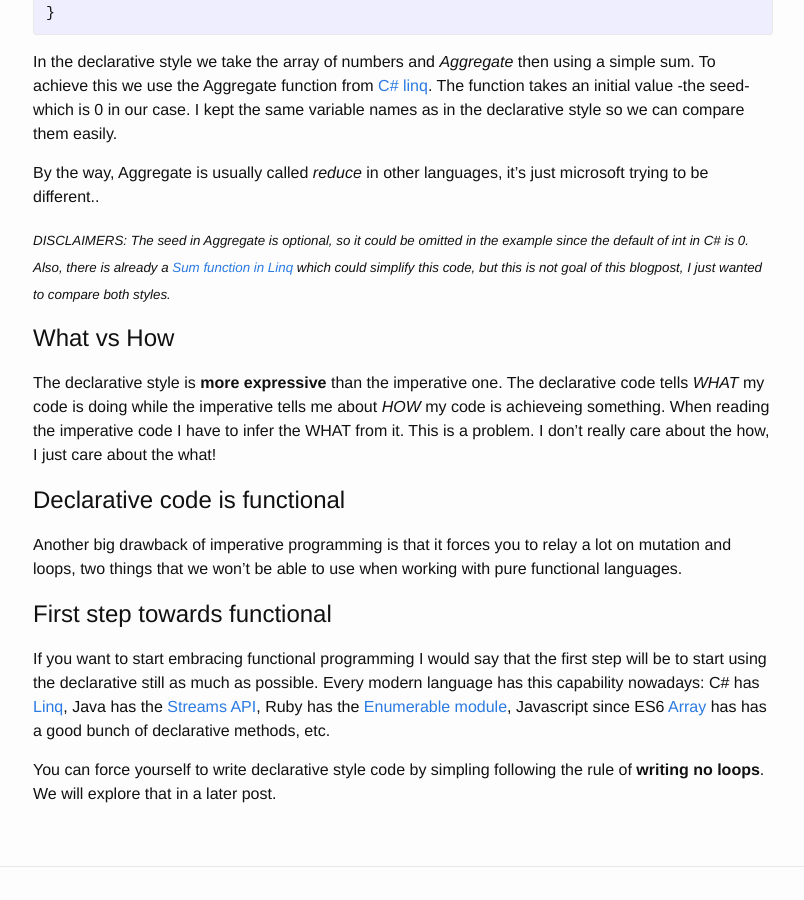
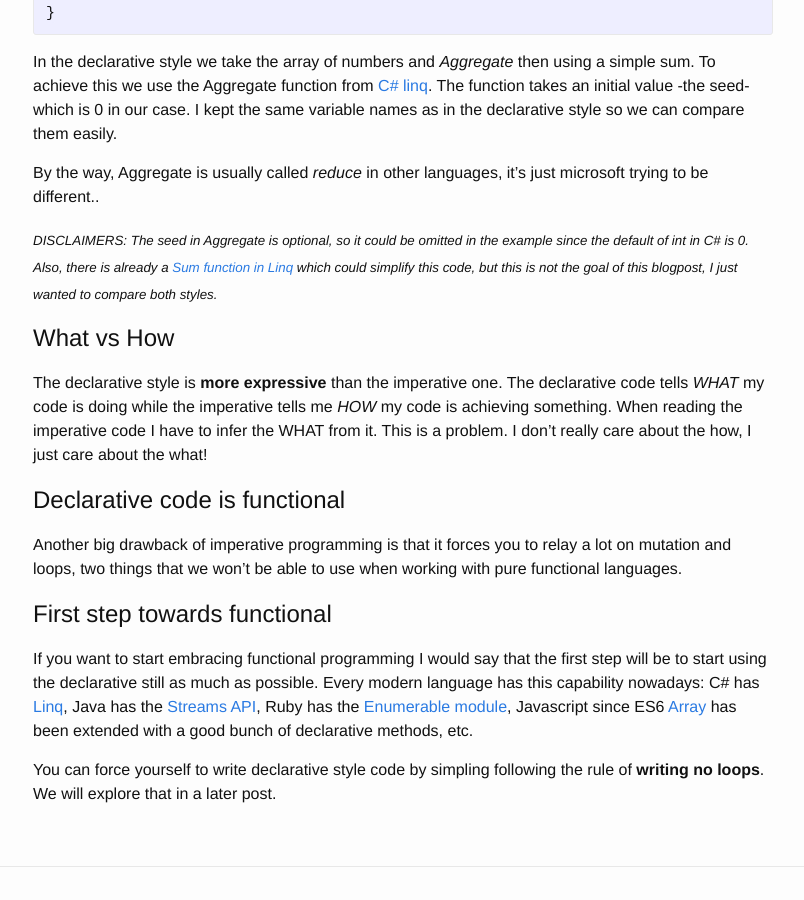
Before and after one commit to asierba/asierba.github.io, a Jekyll site: the page built from _posts/2018-08-17-imperative-vs-declarative.md, in a window 1280 px wide and 900 px high, scrolled down 1007 px. Shown: the whole window, without its empty margins (237-1041 px from the left). Built offline with Jekyll 4.4.1, drawn with Linux system fonts in a browser that asks for light colours; comment, search, counter and statistics services are not loaded; some of the changed text lies outside the part shown.

Commit message:
fix typos

```diff
--- a/_posts/2018-08-17-imperative-vs-declarative.md
+++ b/_posts/2018-08-17-imperative-vs-declarative.md
@@ -47,12 +47,12 @@ The function takes an initial value -the seed- which is 0 in our case. I kept th
 By the way, Aggregate is usually called *reduce* in other languages, it's just microsoft trying to be different..
 
 
-<sub>*DISCLAIMERS: The seed in Aggregate is optional, so it could be omitted in the example since the default of int in C# is 0. Also, there is already a [Sum function in Linq](https://docs.microsoft.com/en-us/dotnet/api/system.linq.enumerable.sum?redirectedfrom=MSDN&view=netframework-4.7.2#overloads) which could simplify this code, but this is not goal of this blogpost, I just wanted to compare both styles.*</sub>
+<sub>*DISCLAIMERS: The seed in Aggregate is optional, so it could be omitted in the example since the default of int in C# is 0. Also, there is already a [Sum function in Linq](https://docs.microsoft.com/en-us/dotnet/api/system.linq.enumerable.sum?redirectedfrom=MSDN&view=netframework-4.7.2#overloads) which could simplify this code, but this is not the goal of this blogpost, I just wanted to compare both styles.*</sub>
 
 
 What vs How
 ===
-The declarative style is **more expressive** than the imperative one. The declarative code tells *WHAT* my code is doing while the imperative tells me about *HOW* my code is achieveing something. When reading the imperative code I have to infer the WHAT from it. This is a problem. I don't really care about the how, I just care about the what!
+The declarative style is **more expressive** than the imperative one. The declarative code tells *WHAT* my code is doing while the imperative tells me *HOW* my code is achieving something. When reading the imperative code I have to infer the WHAT from it. This is a problem. I don't really care about the how, I just care about the what!
 
 Declarative code is functional
 ===
@@ -60,6 +60,6 @@ Another big drawback of imperative programming is that it forces you to relay a
 
 First step towards functional
 ===
-If you want to start embracing functional programming I would say that the first step will be to start using the declarative still as much as possible. Every modern language has this capability nowadays: C# has [Linq]((https://docs.microsoft.com/en-us/dotnet/csharp/programming-guide/concepts/linq/getting-started-with-linq)), Java has the [Streams API](http://www.oracle.com/technetwork/articles/java/ma14-java-se-8-streams-2177646.html), Ruby has the [Enumerable module](https://ruby-doc.org/core-2.5.1/Enumerable.html), Javascript since ES6 [Array](https://developer.mozilla.org/en-US/docs/Web/JavaScript/Reference/Global_Objects/Array) has has a good bunch of declarative methods, etc.
+If you want to start embracing functional programming I would say that the first step will be to start using the declarative still as much as possible. Every modern language has this capability nowadays: C# has [Linq]((https://docs.microsoft.com/en-us/dotnet/csharp/programming-guide/concepts/linq/getting-started-with-linq)), Java has the [Streams API](http://www.oracle.com/technetwork/articles/java/ma14-java-se-8-streams-2177646.html), Ruby has the [Enumerable module](https://ruby-doc.org/core-2.5.1/Enumerable.html), Javascript since ES6 [Array](https://developer.mozilla.org/en-US/docs/Web/JavaScript/Reference/Global_Objects/Array) has been extended with a good bunch of declarative methods, etc.
 
 You can force yourself to write declarative style code by simpling following the rule of **writing no loops**. We will explore that in a later post.
```
Also changed, not shown: other parts of _posts/2018-08-17-imperative-vs-declarative.md (+1 -1 lines).
